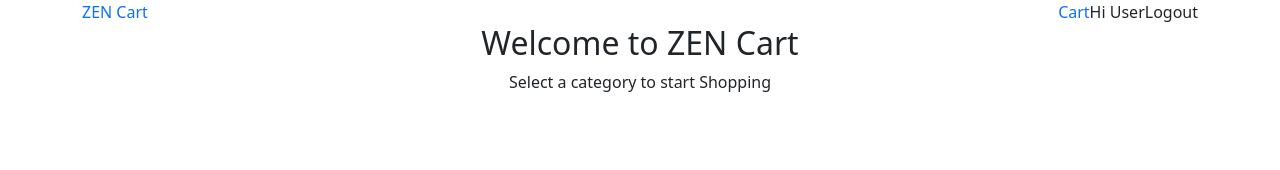
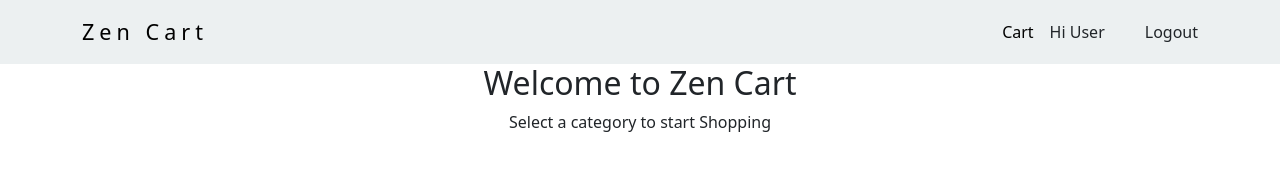
Before and after one commit to Divs-Git/Zen-Cart-Website-UI, a plain HTML site: page index.html in a window 1280 px wide. Drawn offline with nearby package versions, Linux system fonts and the light colour scheme.

Commit message:
added common css

```diff
--- a/css/common.css
+++ b/css/common.css
@@ -0,0 +1,54 @@
+:root {
+  --blue-gray: #ecf0f1;
+}
+
+html {
+  box-sizing: border-box;
+}
+
+*,
+*::after,
+*::before {
+  box-sizing: inherit;
+}
+
+body {
+  margin: 0;
+  padding: 0;
+}
+
+#header {
+  background-color: var(--blue-gray);
+  padding: 1.25rem 0;
+}
+
+#header .header-wrapper .logo {
+  font-size: 1.35rem;
+  line-height: 1.5rem;
+}
+
+#header .header-wrapper .logo a {
+  color: black;
+  letter-spacing: 5px;
+}
+
+#header .header-wrapper .user-actions {
+  font-size: 1rem;
+  line-height: 1.5rem;
+  gap: 1rem;
+}
+
+#header .header-wrapper .user-actions .logout-btn {
+  cursor: pointer;
+  margin-left: 1.5rem;
+}
+
+#header .header-wrapper .user-actions a {
+  color: black;
+  text-decoration: none;
+  /* margin-right: 1rem; */
+}
+
+#header .header-wrapper .user-actions a:hover {
+  text-decoration-line: underline;
+}
--- a/index.html
+++ b/index.html
@@ -3,7 +3,7 @@
   <head>
     <meta charset="UTF-8" />
     <meta name="viewport" content="width=device-width, initial-scale=1.0" />
-    <title>ZEN Cart</title>
+    <title>Zen Cart</title>
     <link
       href="https://cdn.jsdelivr.net/npm/bootstrap@5.3.3/dist/css/bootstrap.min.css"
       rel="stylesheet"
@@ -20,11 +20,11 @@
         <div class="row">
           <div class="header-wrapper d-flex justify-content-between">
             <div class="logo d-inline-block">
-              <a href="index.html" class="text-decoration-none">ZEN Cart</a>
+              <a href="index.html" class="text-decoration-none">Zen Cart</a>
             </div>
 
             <div class="user-actions d-flex flex-row">
-              <a href="cart.html" class="text-decoration-none">Cart</a>
+              <a href="cart.html">Cart</a>
               <div class="user-intro" id="user-intro">Hi User</div>
               <div class="logout-btn" id="logoutBtn">Logout</div>
             </div>
@@ -36,7 +36,7 @@
     <!-- main content -->
     <div class="container">
       <div class="row">
-        <h2 class="home-title text-center">Welcome to ZEN Cart</h2>
+        <h2 class="home-title text-center">Welcome to Zen Cart</h2>
         <div
           class="category-list d-flex flex-row justify-content-center align-items-center"
           id="category-list"
```
